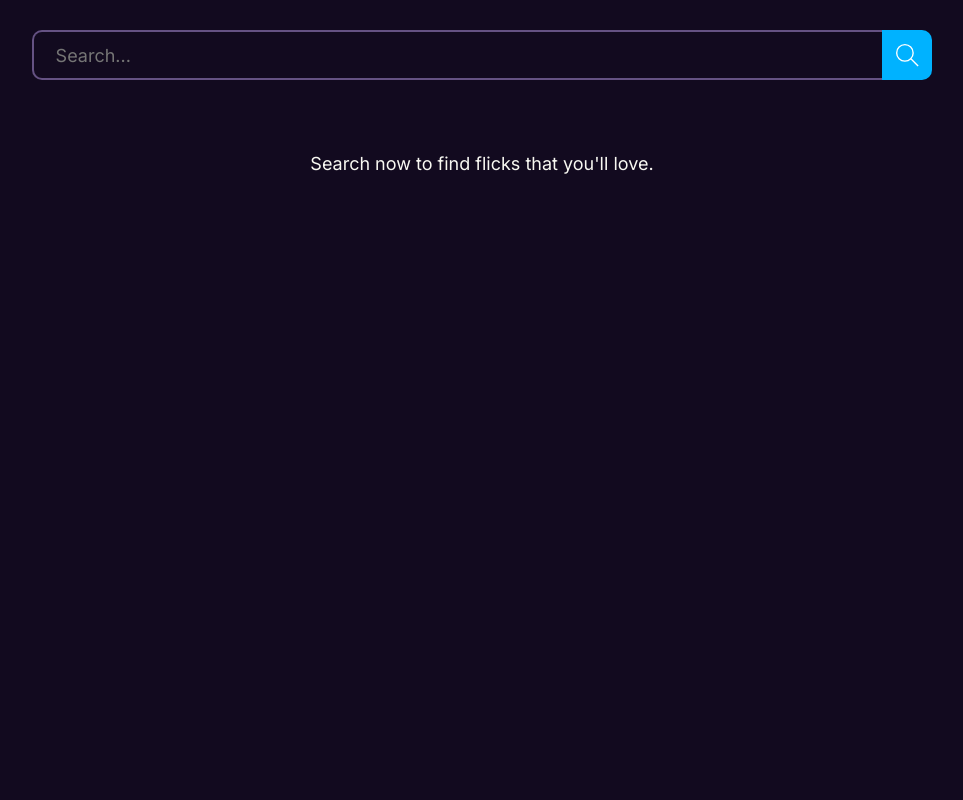
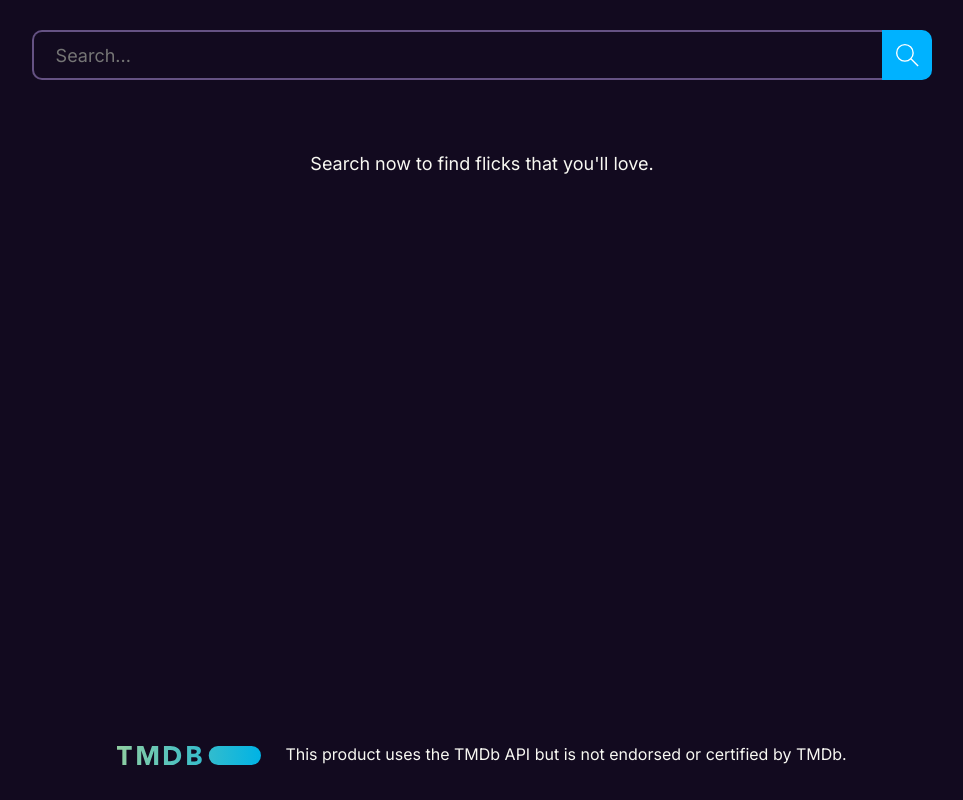
Before and after one commit to microQZR/Movie-Search-Engine, a React (Create React App) app: page / in a window 1280 px wide. Shown: the whole page, without its empty margins (158-1121 px from the left). Built offline with nearby package versions, Linux system fonts and the light colour scheme.

Commit message:
Implemented a footer to the app with attributions to 'TMDb'

```diff
--- /dev/null
+++ b/src/App.module.css
@@ -0,0 +1,3 @@
+.contentContainer {
+  min-height: 100vh;
+}
--- a/src/App.tsx
+++ b/src/App.tsx
@@ -1,7 +1,9 @@
-import React, { useState, FC, ReactFragment } from "react";
+import React, { useState, FC } from "react";
 
 import FixedTopSearchBar from "./components/FixedTopSearchBar";
+import Footer from "./components/Footer";
 import SearchResultList from "./components/SearchResultList";
+import classes from "./App.module.css";
 
 export type MovieJsonEntry = {
   id: number;
@@ -35,7 +37,10 @@ const App: FC = () => {
   return (
     <>
       <FixedTopSearchBar searchMovie={searchMovie} searchTerm={searchTerm} setSearchTerm={setSearchTerm} />
-      <SearchResultList madeNoSearch={madeNoSearch} queryResult={queryResult} />
+      <div className={`flex-column space-between ${classes.contentContainer}`}>
+        <SearchResultList madeNoSearch={madeNoSearch} queryResult={queryResult} />
+        <Footer />
+      </div>
     </>
   );
 };
--- /dev/null
+++ b/src/components/Footer.module.css
@@ -0,0 +1,8 @@
+.tmdbLogo {
+  width: 9em;
+  margin-right: 1.5em;
+}
+
+.footer {
+  padding: 2em 0;
+}
--- /dev/null
+++ b/src/components/Footer.tsx
@@ -0,0 +1,15 @@
+import { FC } from "react";
+
+import TMDbLogo from "../graphic/NOT-UNDER-OPEN-LICENSE/tmdb-logo.svg";
+import classes from "./Footer.module.css";
+
+const Footer: FC = () => {
+  return (
+    <div className={`flex container ${classes.footer}`}>
+      <img alt="TMDb logo" src={TMDbLogo} className={classes.tmdbLogo} />
+      <div>This product uses the TMDb API but is not endorsed or certified by TMDb.</div>
+    </div>
+  );
+};
+
+export default Footer;
```
Also changed, not shown: src/graphic/NOT-UNDER-OPEN-LICENSE/tmdb-logo.svg (added).
